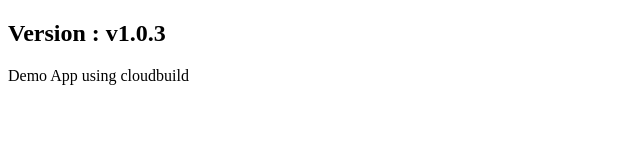
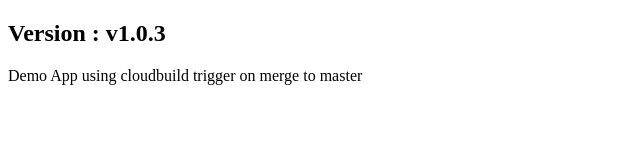
Before and after one commit to kchaitu4/company, a plain HTML site: page index.html in a window 1280 px wide. Shown: the whole page, without its empty margins (0-640 px from the left). Drawn offline with Linux system fonts and the light colour scheme.

Commit message:
updated with the repo

```diff
--- a/index.html
+++ b/index.html
@@ -11,6 +11,6 @@ shrink-to-fit=no">
 </head>
 <body>
 <h2>Version : v1.0.3</h2>
-Demo App using cloudbuild
+Demo App using cloudbuild trigger on merge to master
 </body>
 </html>
```
Also changed, not shown: 1 other file.
